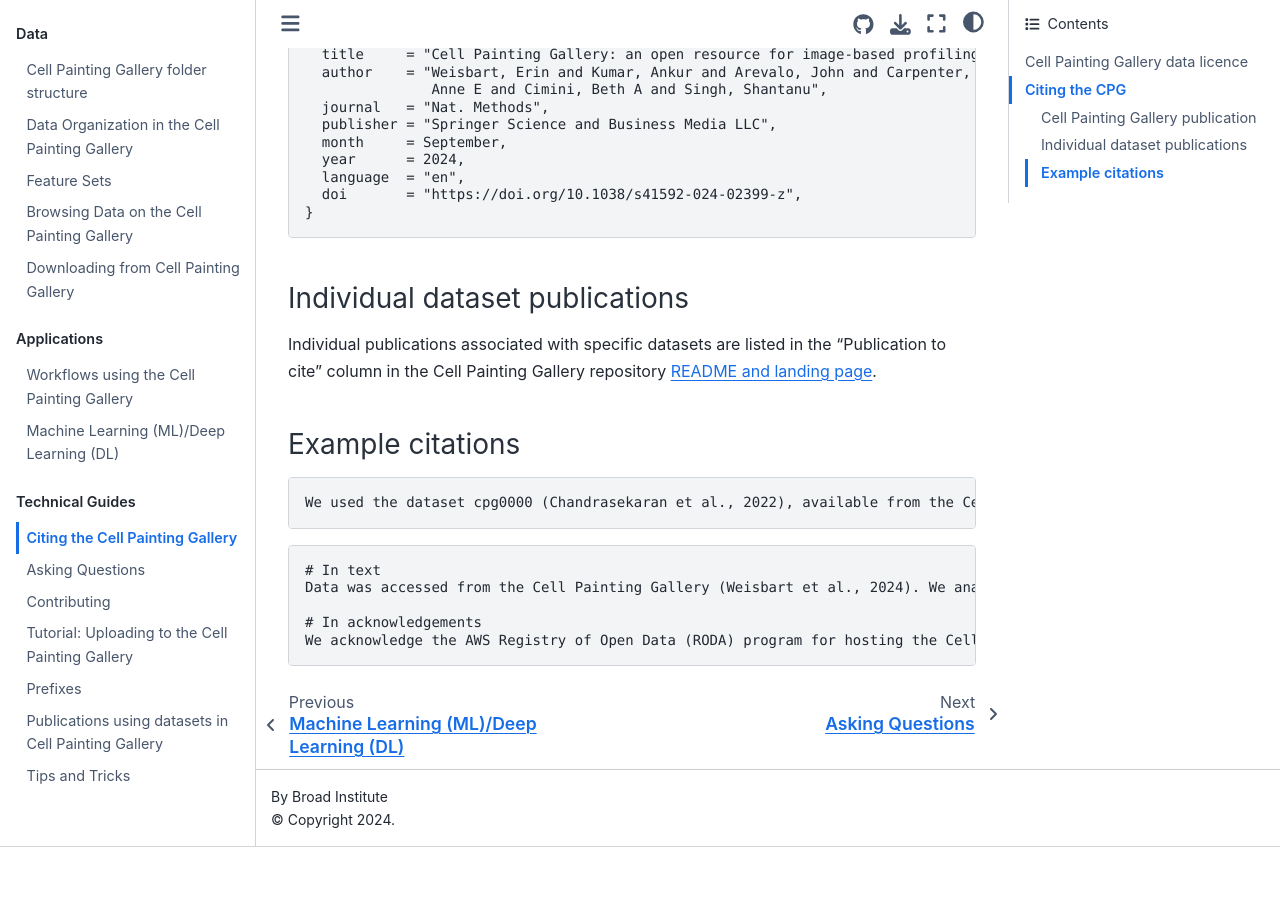
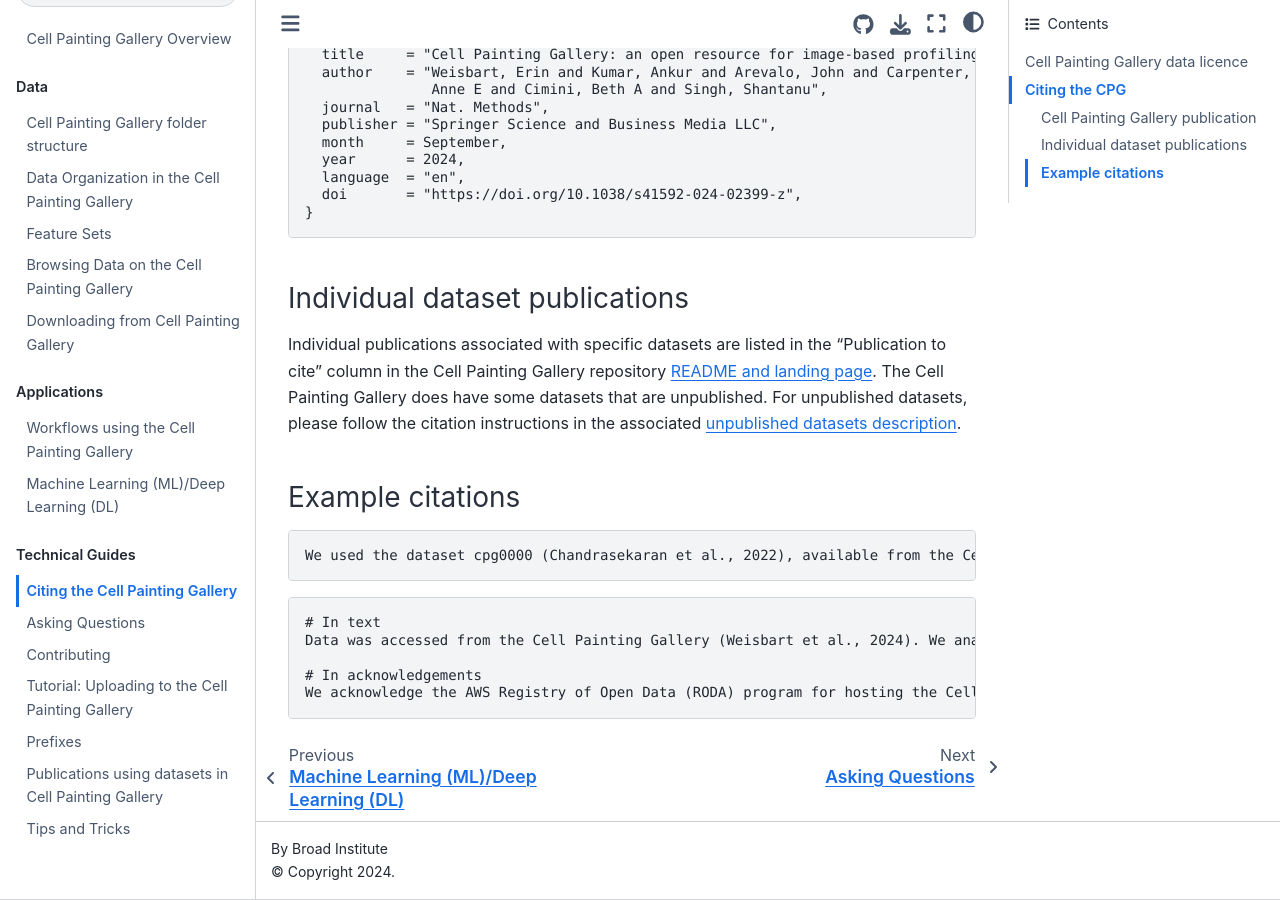
Before and after one commit to broadinstitute/cellpainting-gallery, a Jupyter Book: the page built from documentation/citing.md, in a window 1280 px wide and 900 px high, scrolled down 665 px. Built offline with Jupyter Book 1.0.4 settings and Sphinx 7.4.7 and the Sphinx Book theme 1.1.4, drawn with Linux system fonts in a browser that asks for light colours; pages that are not in the unit, such as notebooks, are missing from menus; before the commit the page ends 1512 px from its top, so only the background shows below that.

Commit message:
include unplublished datasets

```diff
--- a/documentation/citing.md
+++ b/documentation/citing.md
@@ -34,6 +34,8 @@
 ### Individual dataset publications
 
 Individual publications associated with specific datasets are listed in the "Publication to cite" column in the Cell Painting Gallery repository [README and landing page](https://github.com/broadinstitute/cellpainting-gallery).
+The Cell Painting Gallery does have some datasets that are unpublished.
+For unpublished datasets, please follow the citation instructions in the associated [unpublished datasets description](https://github.com/broadinstitute/cellpainting-gallery/unpublished_datasets).
 
 ### Example citations
 
```
Also changed, not shown: documentation/asking_questions.md (+2 -0 lines).
